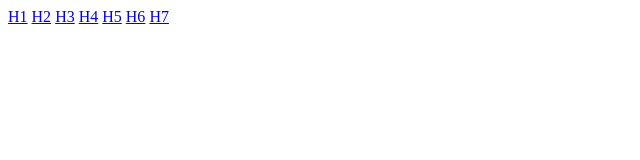
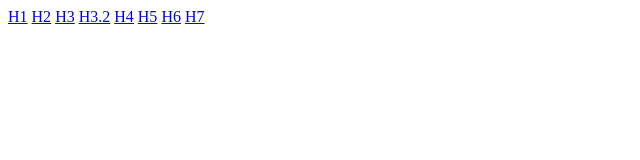
Before and after one commit to TStilting/HTMLCSS, a plain HTML site: page index.html in a window 1280 px wide. Shown: the full height of the page, 0-640 px from the left. Drawn offline with Linux system fonts and the light colour scheme.

Commit message:
main index helemaal, helemaal afgemaakt

```diff
--- a/index.html
+++ b/index.html
@@ -8,6 +8,7 @@
  <a href="H1/index.html">H1</a>
  <a href="H2/Index.html">H2</a>
  <a href="H3/Index.html">H3</a>
+ <a href="H3/Tabel%20(De%20Overige)/Index.html">H3.2</a>
  <a href="H4/Index.html">H4</a>
  <a href="H5/Index.html">H5</a>
  <a href="H6/Index.html">H6</a>
```
